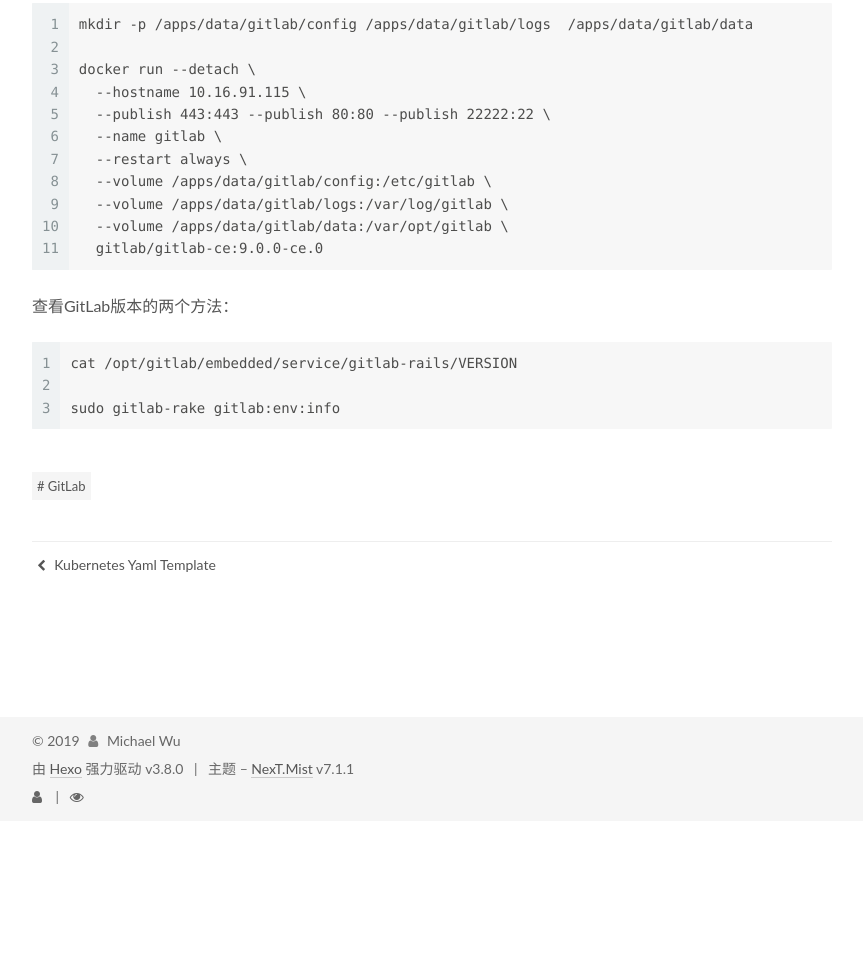
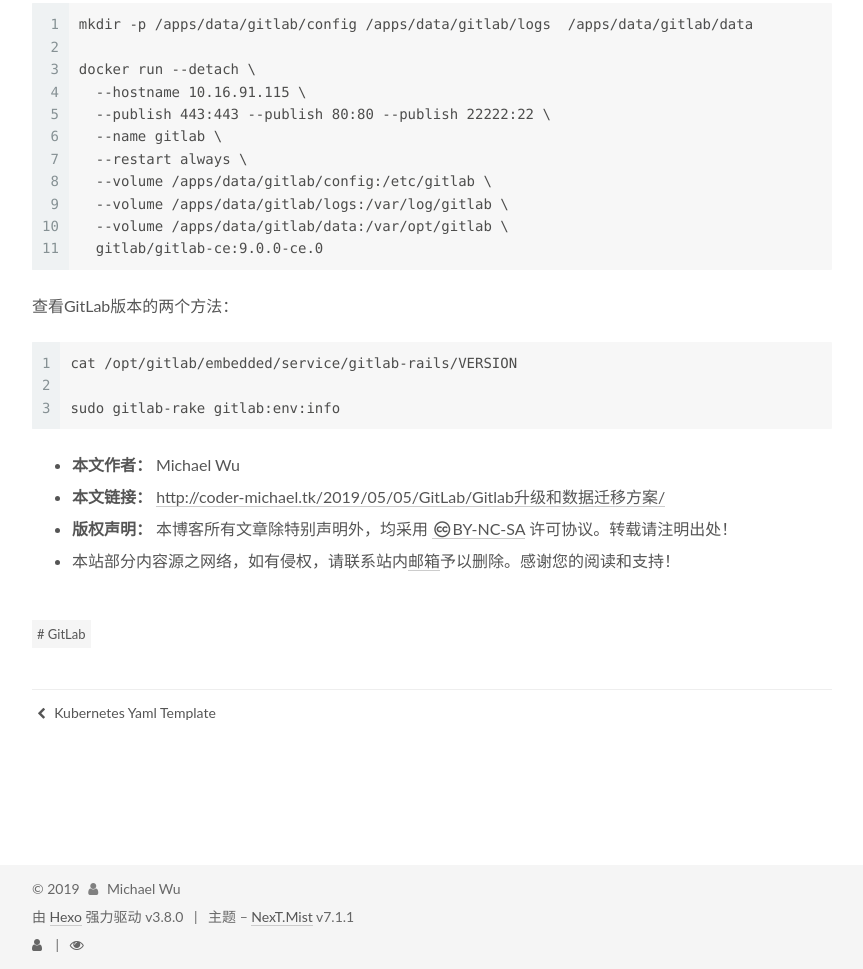
Before and after one commit to coder-michaelwu/coder-michaelwu.github.io, a plain HTML site: page 2019/05/05/GitLab/Gitlab升级和数据迁移方案/index.html in a window 1280 px wide. Shown: the part 3908-4877 px from the top of the page, without its empty margins (48-911 px from the left). Before the commit the page ends 4729 px from the top, so only its background shows below. Drawn offline with Linux system fonts and the light colour scheme; some packages are replaced by stand-ins of ours; a script that the page names is missing.

Commit message:
Site updated: 2019-05-06 09:56:48

```diff
--- a/2019/05/05/GitLab/Gitlab升级和数据迁移方案/index.html
+++ b/2019/05/05/GitLab/Gitlab升级和数据迁移方案/index.html
@@ -381,7 +381,7 @@
     <span hidden itemprop="author" itemscope itemtype="http://schema.org/Person">
       <meta itemprop="name" content="Michael Wu">
       <meta itemprop="description" content="DevOps">
-      <meta itemprop="image" content="/images/avatar.gif">
+      <meta itemprop="image" content="/images/avatar.jpg">
     </span>
 
     <span hidden itemprop="publisher" itemscope itemtype="http://schema.org/Organization">
@@ -545,6 +545,33 @@ all repositories and all attachments.</code>  </p>
 
 
 
+      <div>
+
+
+
+
+
+
+
+
+
+<ul class="post-copyright">
+  <li class="post-copyright-author">
+    <strong>本文作者： </strong>Michael Wu</li>
+  <li class="post-copyright-link">
+    <strong>本文链接：</strong>
+
+    <a href="http://coder-michael.tk/2019/05/05/GitLab/Gitlab升级和数据迁移方案/" title="GitLab升级和数据迁移方案">http://coder-michael.tk/2019/05/05/GitLab/Gitlab升级和数据迁移方案/</a>
+  </li>
+  <li class="post-copyright-license">
+    <strong>版权声明： </strong>本博客所有文章除特别声明外，均采用 <a href="https://creativecommons.org/licenses/by-nc-sa/4.0/" rel="noopener" target="_blank"><i class="fa fa-fw fa-creative-commons"></i>BY-NC-SA</a> 许可协议。转载请注明出处！</li>
+  <li class="post-copyright-license">
+    本站部分内容源之网络，如有侵权，请联系站内<a href="mailto: michaelwu2017@aliyun.com ">邮箱</a>予以删除。感谢您的阅读和支持！
+  </li>
+</ul>
+
+      </div>
+
 
     <footer class="post-footer">
 
@@ -632,6 +659,8 @@ all repositories and all attachments.</code>  </p>
       <div class="site-overview-wrap sidebar-panel">
         <div class="site-overview">
           <div class="site-author motion-element" itemprop="author" itemscope itemtype="http://schema.org/Person">
+
+              <img class="site-author-image" itemprop="image" src="/images/avatar.jpg" alt="Michael Wu">
 
               <p class="site-author-name" itemprop="name">Michael Wu</p>
               <div class="site-description motion-element" itemprop="description">DevOps</div>
```
Also changed, not shown: 2019/05/05/Kubernetes/Kubernetes-Yaml-Template/index.html (+30 -1 lines), about/index.html (+2 -0 lines), archives/2019/05/index.html (+2 -0 lines), archives/2019/index.html (+2 -0 lines), archives/index.html (+2 -0 lines), categories/GitLab/index.html (+2 -0 lines), categories/Kubernetes/index.html (+2 -0 lines), categories/index.html (+2 -0 lines), index.html (+4 -2 lines), tags/GitLab/index.html (+2 -0 lines), tags/Kubernetes/index.html (+2 -0 lines), tags/Template/index.html (+2 -0 lines), tags/index.html (+2 -0 lines), images/avatar.jpg (added), 1 more files.
